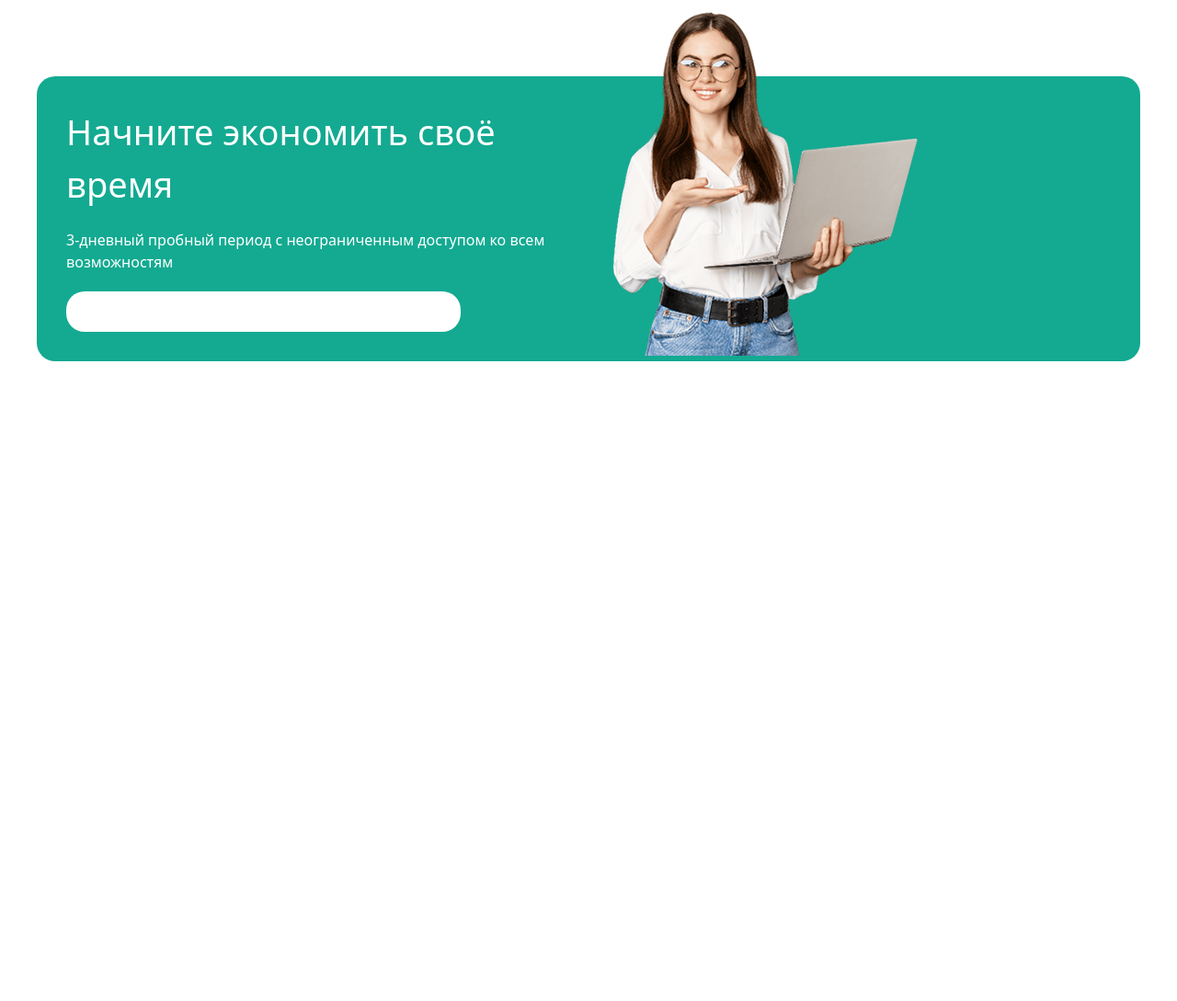
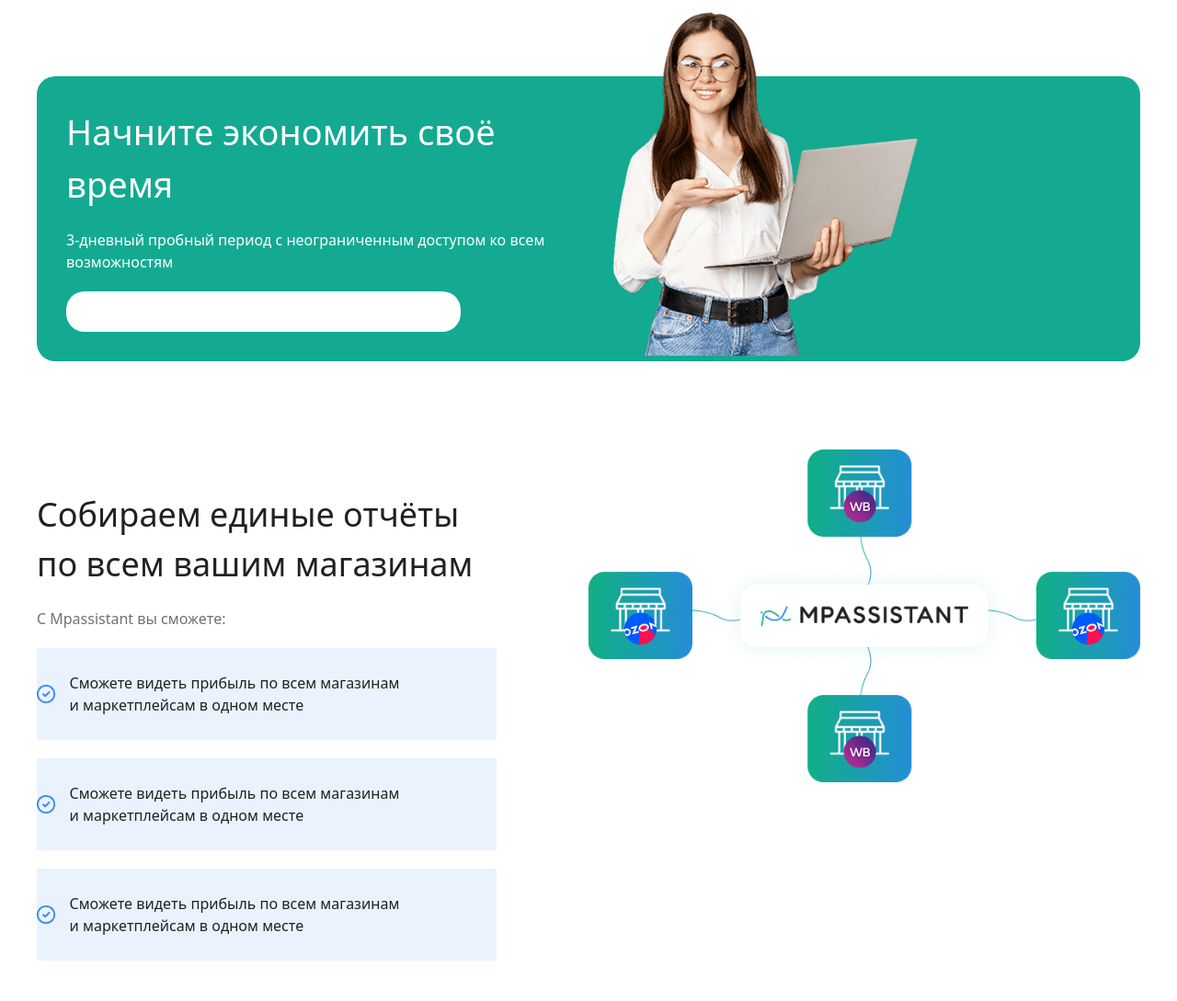
Before and after one commit to tolibovmuhamad/Figma-, a website: page src/index.html in a window 1280 px wide. Shown: the part 1670-2759 px from the top of the page at 92% size. Before the commit the page ends 2063 px from the top, so only its background shows below. Drawn offline with Linux system fonts and the light colour scheme.

Commit message:
for commit

```diff
--- a/src/index.html
+++ b/src/index.html
@@ -92,5 +92,32 @@
                <img src="./[removal 1.png" alt="">
             </div>
     </div>
+    <div class="max-w-300 m-auto mt-24 flex flex-col lg:flex-row">
+        <div class="flex flex-col lg:w-[50%] w-[90%] m-auto lg:m-0 h-150 justify-center gap-5">
+           <h1 class="text-[36px] text-[#212121]">Собираем единые отчёты по всем вашим магазинам</h1>
+           <p class="text-[#707070] text-[16px]">C Mpassistant вы сможете:</p>
+           <div class="w-125 h-25 bg-[#EAF3FD] flex gap-4 justify-center items-center">
+               <div>
+                 <img src="./Vector (31).png" alt="">
+               </div>
+               <p class="text-[16px] text-[#212121]">Сможете видеть прибыль по всем магазинам и маркетплейсам в одном месте</p>
+           </div>
+           <div class="w-125 h-25 bg-[#EAF3FD] flex gap-4 justify-center items-center">
+               <div>
+                 <img src="./Vector (31).png" alt="">
+               </div>
+               <p class="text-[16px] text-[#212121]">Сможете видеть прибыль по всем магазинам и маркетплейсам в одном месте</p>
+           </div>
+           <div class="w-125 h-25 bg-[#EAF3FD] flex gap-4 justify-center items-center">
+               <div>
+                 <img src="./Vector (31).png" alt="">
+               </div>
+               <p class="text-[16px] text-[#212121]">Сможете видеть прибыль по всем магазинам и маркетплейсам в одном месте</p>
+           </div>
+        </div>
+        <div class="lg:w-[50%] w-[90%] m-auto lg:m-0 lg:h-150">
+               <img src="./Frame 32.png" alt="">
+        </div>
+    </div>
 </body>
 </html>
```
Also changed, not shown: src/Frame 32.png (added), src/Vector (31).png (added), src/output.css.
